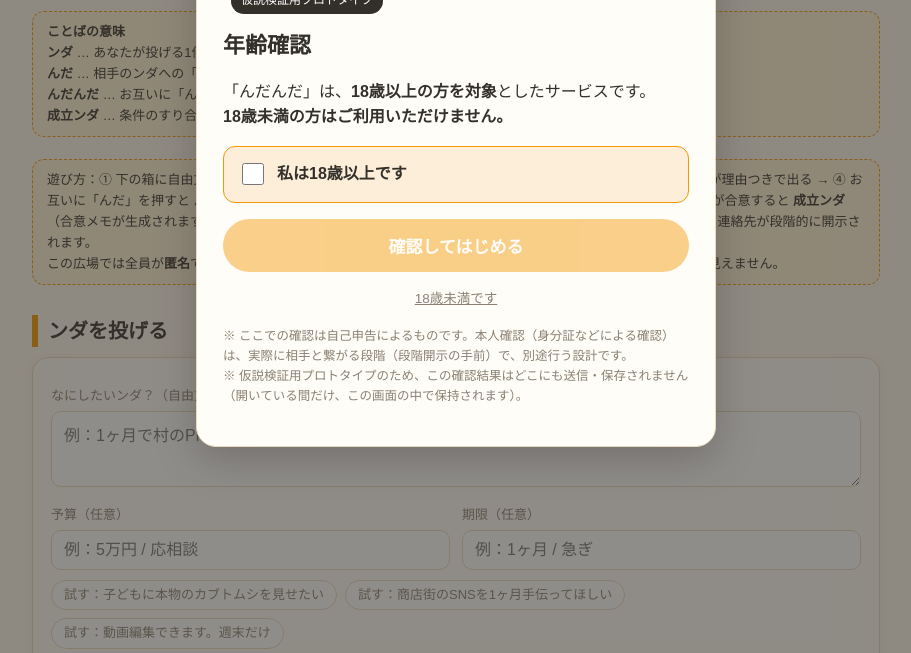
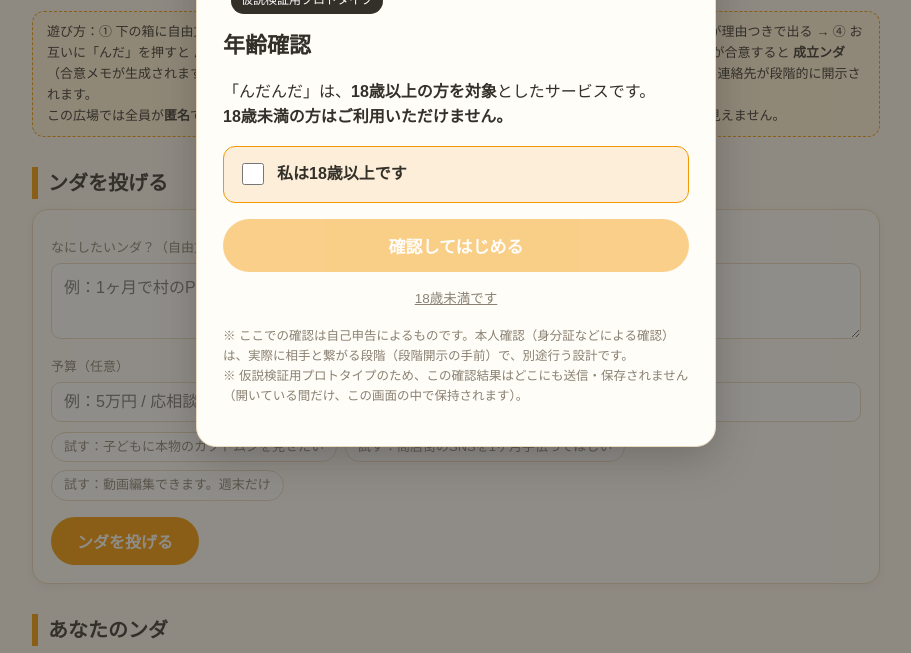
Before and after one commit to t76190-cmyk/ndanda, a plain HTML site: page index.html in a window 1280 px wide. Shown: the part 125-778 px from the top of the page, without its empty margins (184-1095 px from the left). Drawn offline with Linux system fonts and the light colour scheme.

Commit message:
「ことばの意味」を冒頭から外し、説明は後出しに（つながりの部屋とフッターの語彙で説明）

```diff
--- a/index.html
+++ b/index.html
@@ -166,14 +166,6 @@
     <div class="tagline">まだ市場の言葉になっていない「やりたい・困った・できる」を、AIが翻訳して相手につなぐ。</div>
   </header>
   <div><span class="proto-badge">仮説検証用プロトタイプ</span><span class="small">完成品ではありません。「変な自然文を投げたら、思わぬ相手とちゃんとつながるか」を試すための試作品です。</span></div>
-
-  <div class="proto-note">
-    <b>ことばの意味</b><br>
-    <b>ンダ</b> … あなたが投げる1件の「やりたい・困った・できる」。自由文のままでOKです。<br>
-    <b>んだ</b> … 相手のンダへの「いいね」「私も」「できるかも」の合図。気になったンダに、ボタンひとつで押せます。<br>
-    <b>んだんだ</b> … お互いに「んだ」を押し合って、マッチ候補になった状態。<br>
-    <b>成立ンダ</b> … 条件のすり合わせまで双方が合意した状態。ここから先、名前と連絡先が段階的に開示されます。
-  </div>
 
   <div class="proto-note">
     遊び方：① 下の箱に自由文で「ンダ」を投げる → ② AIが構造化した候補を確認・修正する → ③ 相性のよい相手が理由つきで出る → ④ お互いに「んだ」を押すと <b>んだんだ</b>（マッチ成立候補）になる → ⑤ 「つながりの部屋」で条件をすり合わせ、双方が合意すると <b>成立ンダ</b>（合意メモが生成されます）。最後に相手の要望を確認し、秘密候補のンダはその上でNDAを共有してから、名前と連絡先が段階的に開示されます。<br>
```
